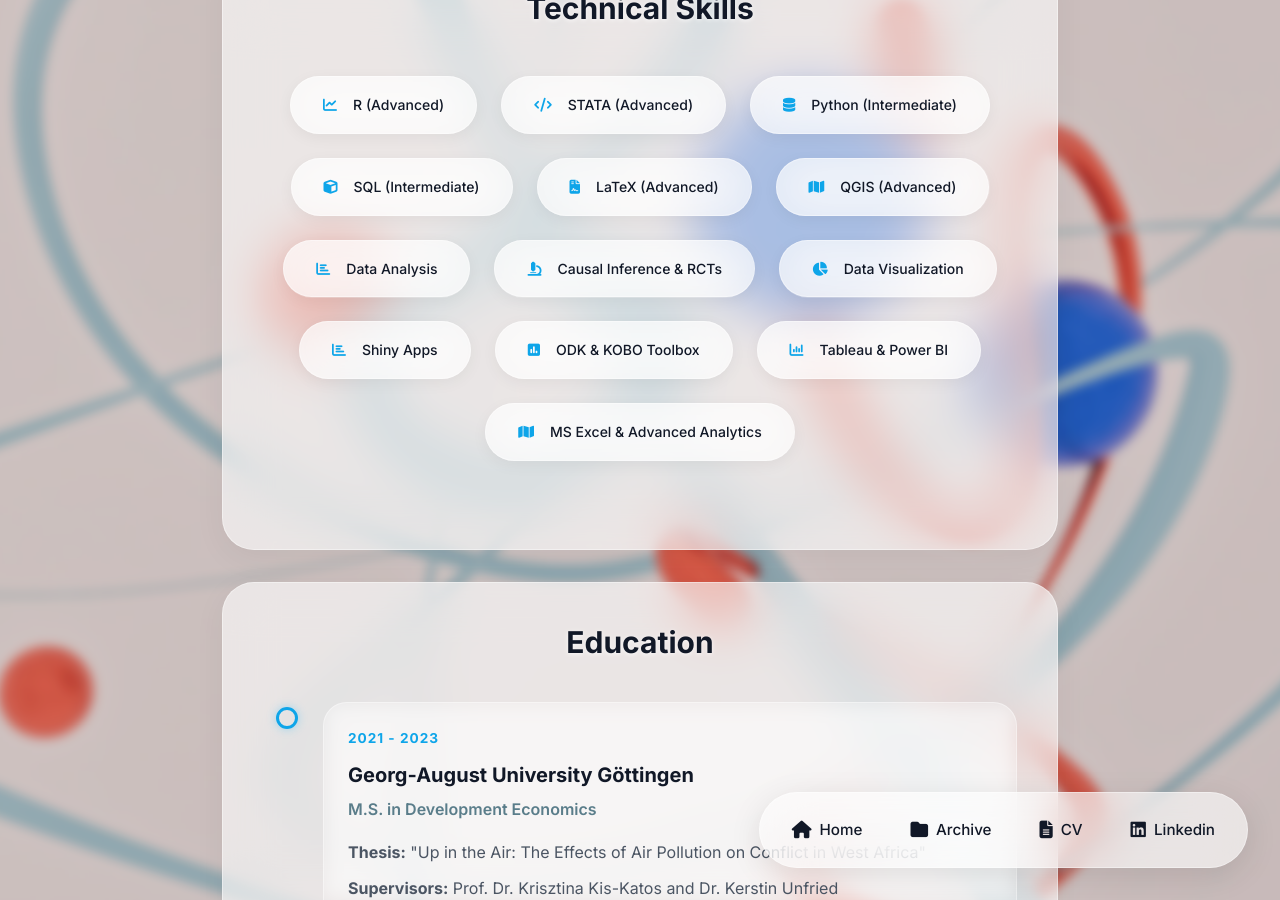
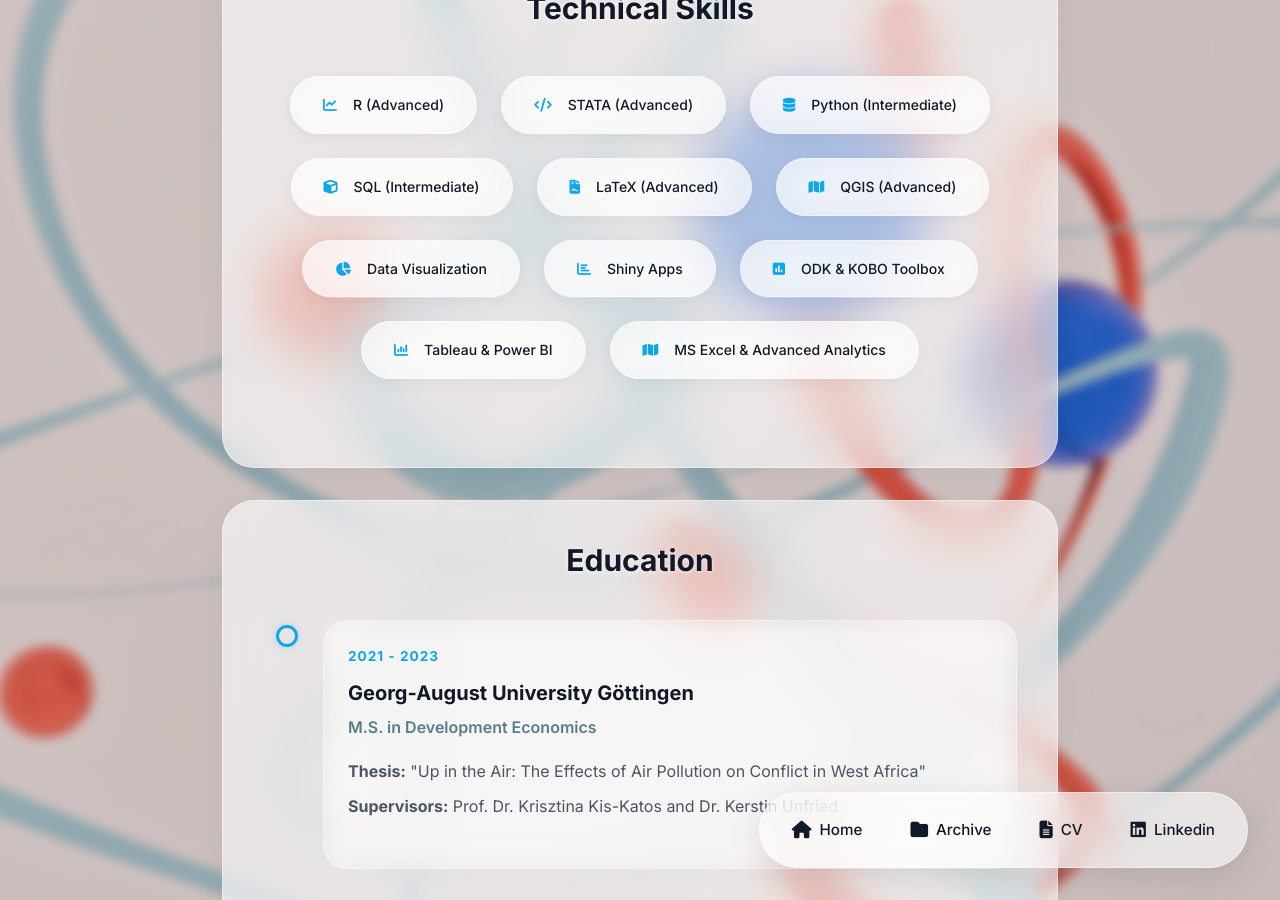
Before and after one commit to ankhaa0813/ankhbayar, a Jekyll site: the page built from cv.md, in a window 1280 px wide and 900 px high, scrolled down 2275 px. Built offline with Jekyll 4.4.1, drawn with Linux system fonts in a browser that asks for light colours.

Commit message:
Update CV by removing certain skills
Removed skills related to Data Analysis and Causal Inference.

```diff
--- a/cv.md
+++ b/cv.md
@@ -108,8 +108,6 @@ Inclusion.
         <span class="skill-pill"><i class="fas fa-cube"></i> SQL (Intermediate)</span>
         <span class="skill-pill"><i class="fas fa-file-contract"></i> LaTeX (Advanced)</span>
         <span class="skill-pill"><i class="fas fa-map"></i> QGIS (Advanced)</span>
-        <span class="skill-pill"><i class="fas fa-chart-bar"></i> Data Analysis</span>
-        <span class="skill-pill"><i class="fas fa-microscope"></i> Causal Inference & RCTs</span>
         <span class="skill-pill"><i class="fas fa-chart-pie"></i> Data Visualization</span>
         <span class="skill-pill"><i class="fas fa-chart-bar"></i> Shiny Apps</span>
         <span class="skill-pill"><i class="fas fa-poll"></i> ODK & KOBO Toolbox</span>
@@ -219,7 +217,7 @@ Inclusion.
     <h3>Download Full CV</h3>
     <p>Get the complete details of my professional background and qualifications</p>
     <div style="display: flex; gap: 1rem; justify-content: center; flex-wrap: wrap;">
-        <a href="Ankhbayar_CV_Nov_25.pdf" class="cta-button">
+       <a href="{{ '/Ankhbayar_CV_Nov_25.pdf' | relative_url }}" class="cta-button">
             <i class="fas fa-file-pdf"></i> Download PDF
         </a>
         <a href="mailto:ankhbayr0813@gmail.com" class="cta-button secondary">
```
